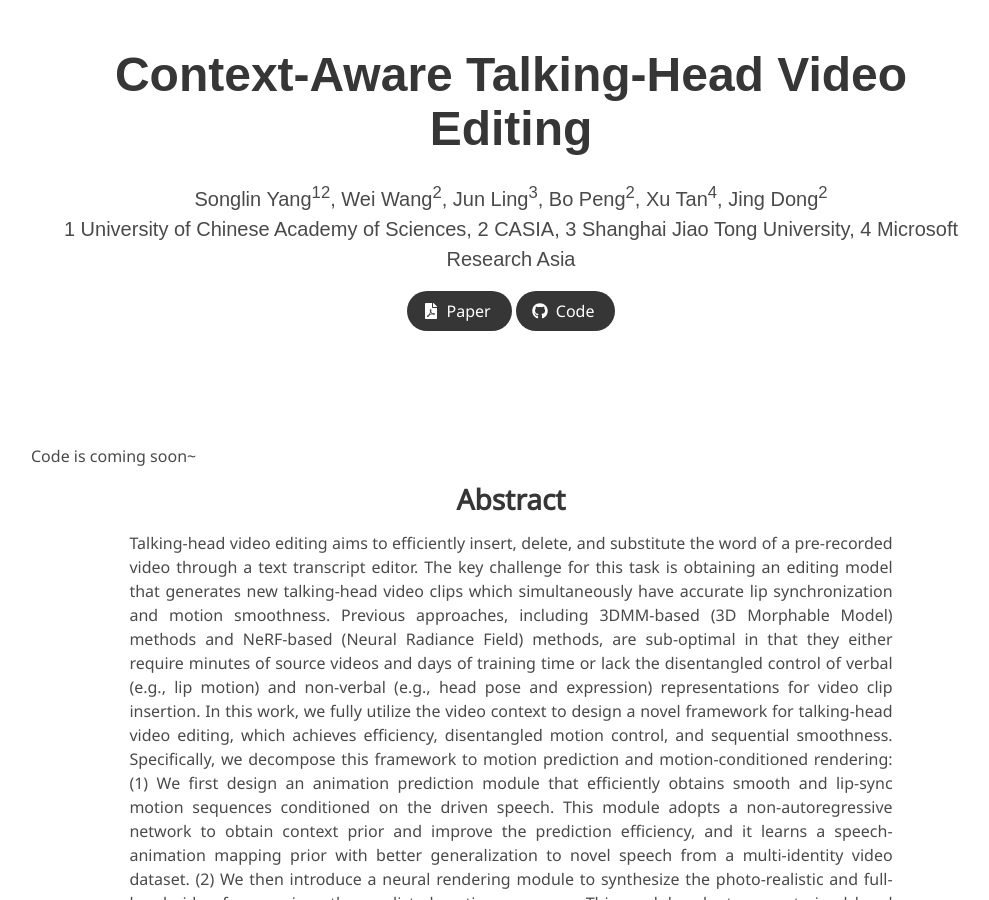
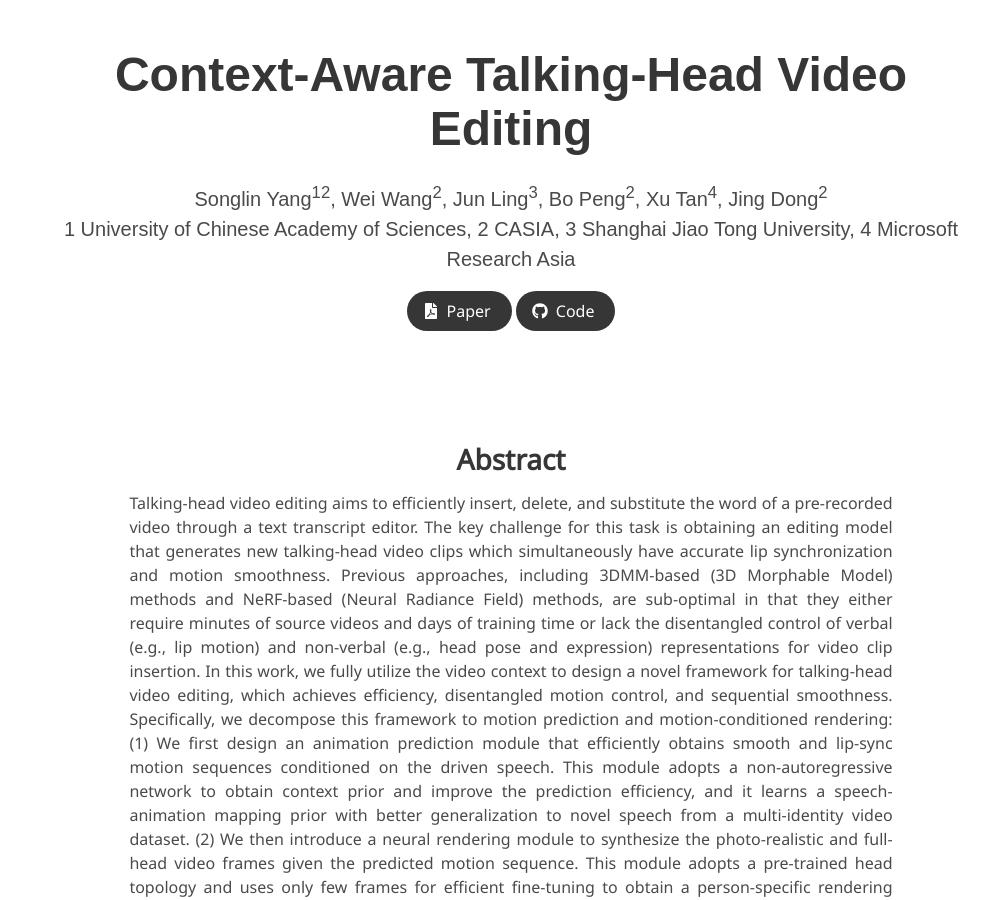
Before and after one commit to Songlin1998/THEdit, a Jekyll site: the page built from index.md, in a window 1280 px wide and 900 px high. Shown: the whole window, without its empty margins (129-1118 px from the left). Built offline with Jekyll 4.4.1, drawn with Linux system fonts in a browser that asks for light colours; some web fonts are replaced.

Commit message:
Update index.md

```diff
--- a/index.md
+++ b/index.md
@@ -10,9 +10,6 @@ affiliations:
 paper: https://arxiv.org/pdf/2308.00462.pdf
 code: https://songlin1998.github.io/THEdit/
 ---
-
-Code is coming soon~
-
 <div class="columns is-centered has-text-centered">
     <div class="column is-four-fifths">
         <h2>Abstract</h2>
```
